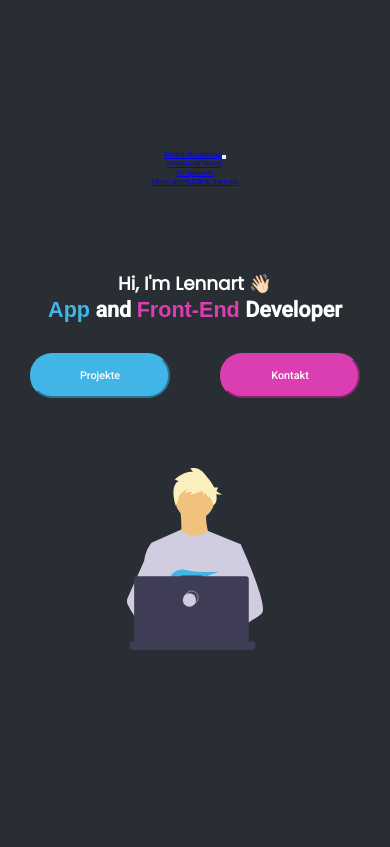
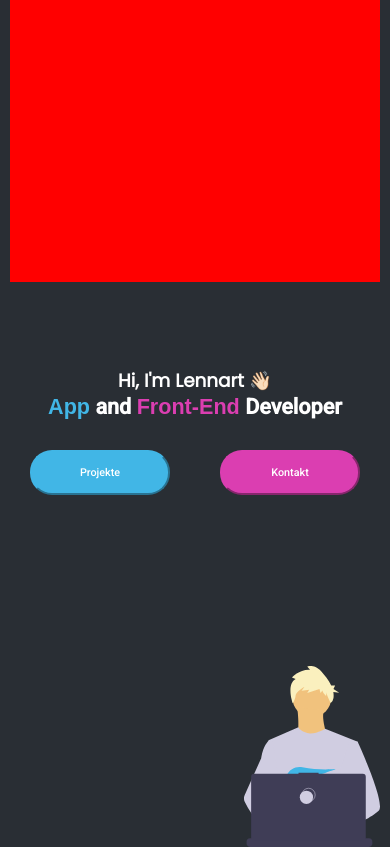
Before and after one commit to lennartkrellenberg/lennart-krellenberg-portfolio, a Gatsby site: page / in a window 390 px wide. Built offline with nearby package versions, Linux system fonts and the light colour scheme; Gatsby itself is replaced by a stand-in of ours.

Commit message:
grid changes

```diff
--- a/src/pages/index.js
+++ b/src/pages/index.js
@@ -2,9 +2,7 @@ import * as React from "react"
 import * as style from "../style/global.module.scss"
 import { Helmet } from "react-helmet"
 import { StaticImage } from "gatsby-plugin-image"
-import Navbar from 'react-bootstrap/Navbar'
-import Nav from 'react-bootstrap/Nav'
-import NavDropdown from 'react-bootstrap/NavDropdown'
+
 
 
 
@@ -28,29 +26,7 @@ const IndexPage = () => {
       <section className={style.heroSection}>
         <div className={style.heroContent}>
           <div className={style.heroTop}>
-            <Navbar collapseOnSelect expand="lg" bg="dark" variant="dark">
-              <Navbar.Brand href="#home">React-Bootstrap</Navbar.Brand>
-              <Navbar.Toggle aria-controls="responsive-navbar-nav" />
-              <Navbar.Collapse id="responsive-navbar-nav">
-                <Nav className="mr-auto">
-                  <Nav.Link href="#features">Features</Nav.Link>
-                  <Nav.Link href="#pricing">Pricing</Nav.Link>
-                  <NavDropdown title="Dropdown" id="collasible-nav-dropdown">
-                    <NavDropdown.Item href="#action/3.1">Action</NavDropdown.Item>
-                    <NavDropdown.Item href="#action/3.2">Another action</NavDropdown.Item>
-                    <NavDropdown.Item href="#action/3.3">Something</NavDropdown.Item>
-                    <NavDropdown.Divider />
-                    <NavDropdown.Item href="#action/3.4">Separated link</NavDropdown.Item>
-                  </NavDropdown>
-                </Nav>
-                <Nav>
-                  <Nav.Link href="#deets">More deets</Nav.Link>
-                  <Nav.Link eventKey={2} href="#memes">
-                    Dank memes
-      </Nav.Link>
-                </Nav>
-              </Navbar.Collapse>
-            </Navbar>
+            <div className={style.navbar}></div>
           </div>
           <div className={style.heroLeft}>
             <h3>Hi, I'm Lennart <span role="img" aria-label="shake-hand">👋🏻</span></h3>
--- a/src/style/global.module.scss
+++ b/src/style/global.module.scss
@@ -54,7 +54,18 @@ html {
   width: 100%;
   display: grid;
   grid-template-columns: 1fr 1fr;
-  grid-template-rows: auto-fit, 1fr;
+  grid-template-rows: 150px 1fr;
+}
+
+.heroTop {
+  grid-column-start: 1;
+  grid-column-end: 3;
+}
+
+.navbar {
+  background-color: red;
+  height: 100%;
+  width: 100%;
 }
 
 .heroLeft {
@@ -109,16 +120,11 @@ html {
   .heroSection {
     height: 100%;
 
-    display: flex;
     align-items: center;
     justify-content: center;
   }
   .heroContent {
     height: 100%;
-    flex-direction: column;
-    text-align: center;
-    align-items: center;
-    justify-content: center;
   }
 
   .heroLeft {
@@ -128,13 +134,6 @@ html {
     align-items: center;
     justify-content: center;
     flex-direction: column;
-  }
-
-  .heroRight {
-    margin-right: auto;
-    margin-left: auto;
-    margin-bottom: 0;
-    margin-top: auto;
   }
 
   .person {
@@ -149,9 +148,8 @@ html {
   }
 
   .heroContent {
-    margin-top: 150px;
     grid-template-columns: 1fr;
-    grid-template-rows: 1fr;
+    grid-template-rows: 1fr 1fr 1fr;
   }
 
   .heroLeft {
@@ -162,15 +160,17 @@ html {
       border-radius: 22px;
     }
   }
+
+  .heroRight {
+    grid-row-start: 3;
+    justify-content: center;
+    align-items: center;
+  }
 }
 
 @media only screen and (max-width: 450px) {
   html {
     font-size: 50%;
-  }
-
-  .heroContent {
-    margin-top: 150px;
   }
 
   .heroLeft {
```
